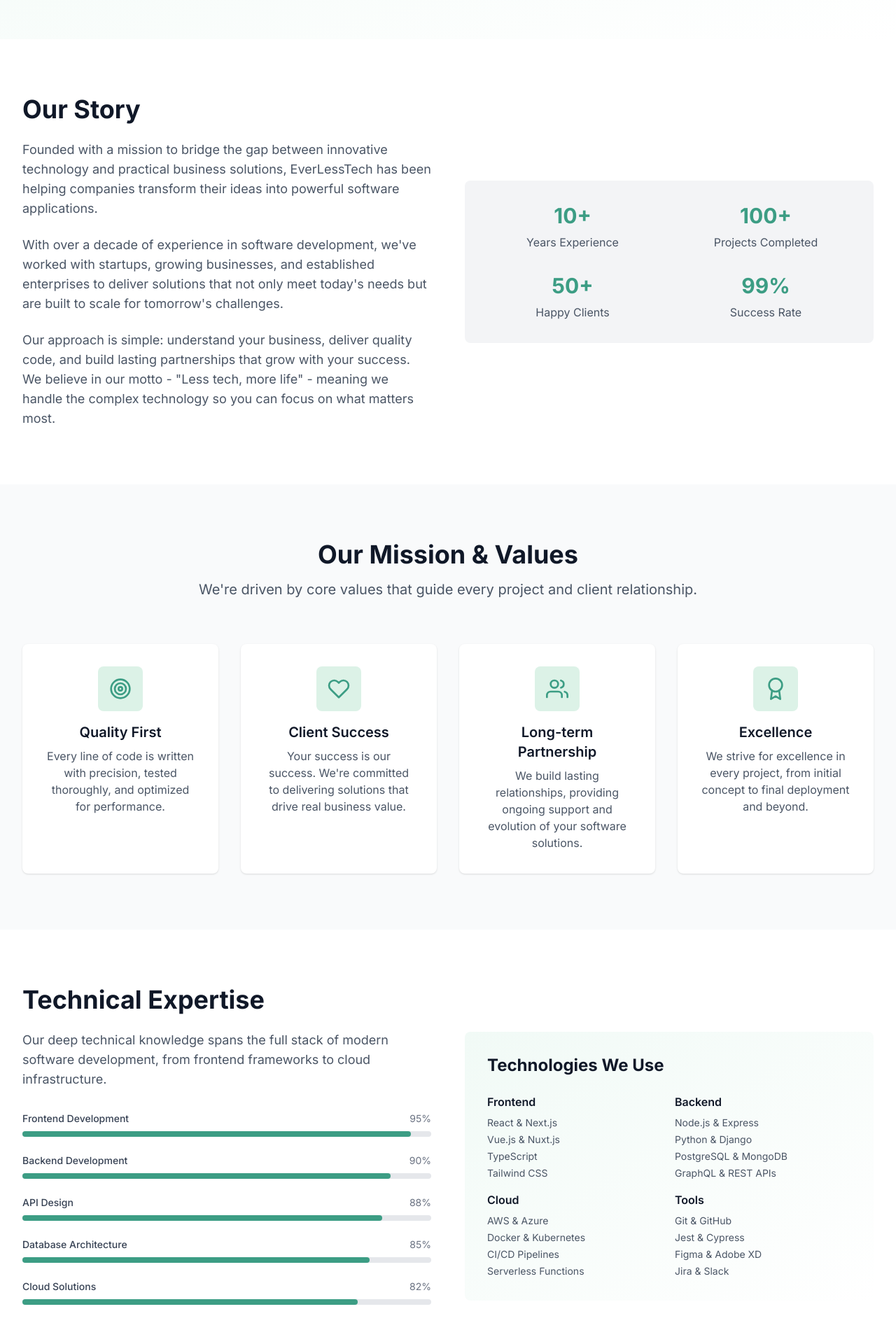
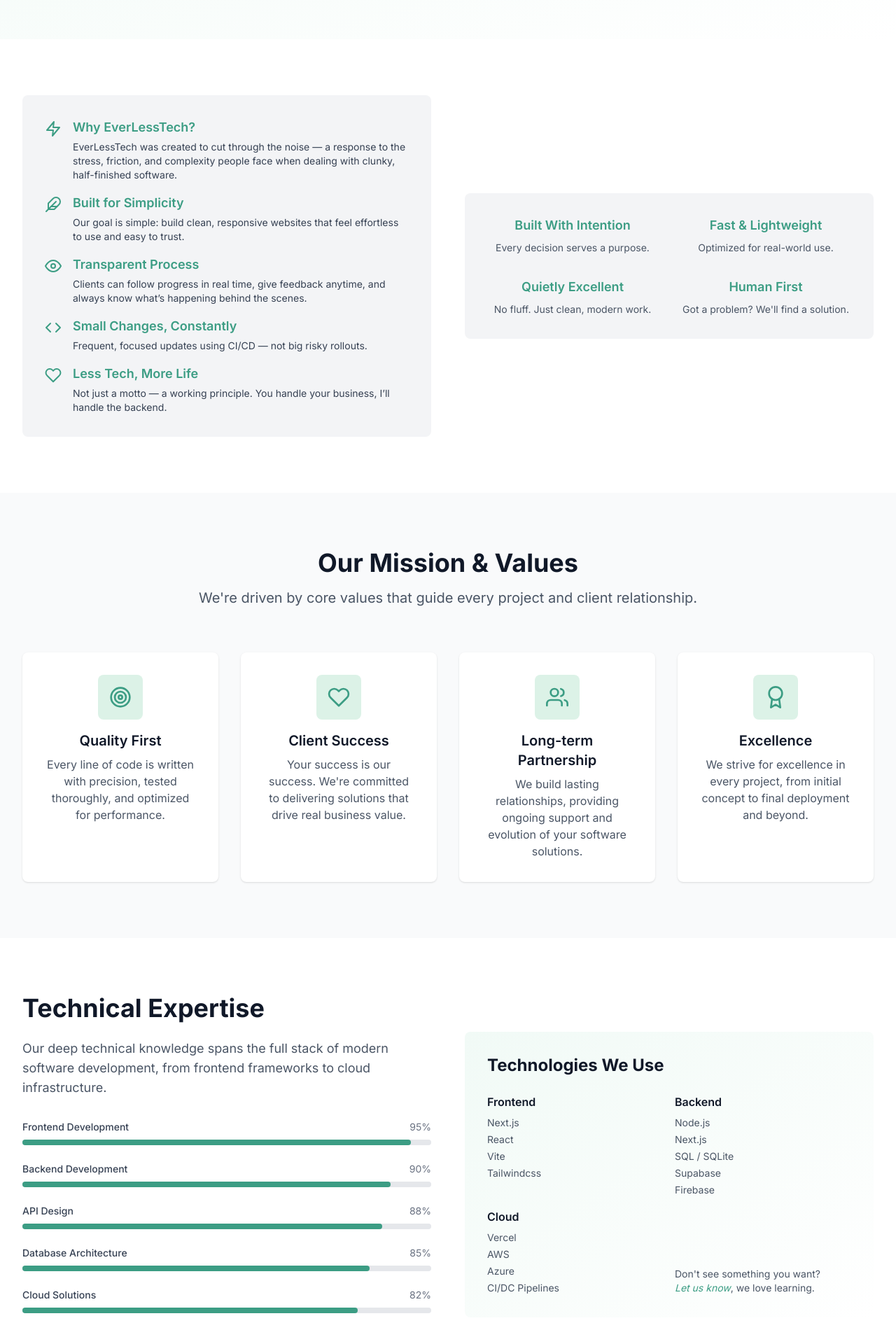
Before and after one commit to Jakestep/ELT, a Next.js app: page /about in a window 1280 px wide. Shown: the part 260-2150 px from the top of the page at 70% size. Built offline with nearby package versions, Linux system fonts and the light colour scheme.

Commit message:
Story Section looking good, need to do services, contact, and get started

```diff
--- a/src/components/Header.jsx
+++ b/src/components/Header.jsx
@@ -30,8 +30,8 @@ const Header = () => {
     { name: "Home", href: "/" },
     { name: "About", href: "/about" },
     { name: "Services", href: "/services" },
-    { name: "Portfolio", href: "/portfolio" },
-    { name: "Blog", href: "/blog" },
+    // { name: "Portfolio", href: "/portfolio" },
+    // { name: "Blog", href: "/blog" },
     { name: "Contact", href: "/contact" },
   ];
 
--- a/src/components/about/ExpertiseSection.jsx
+++ b/src/components/about/ExpertiseSection.jsx
@@ -1,9 +1,6 @@
 "use client";
 import { motion } from "motion/react";
-import * as FiIcons from "react-icons/fi";
-import SafeIcon from "../common/SafeIcon";
-
-const { FiCode, FiTrendingUp } = FiIcons;
+import Link from "next/link";
 
 const ExpertiseSection = () => {
   const expertise = [
@@ -59,37 +56,35 @@ const ExpertiseSection = () => {
               <div>
                 <h4 className="font-semibold text-gray-900 mb-2">Frontend</h4>
                 <ul className="text-sm text-gray-600 space-y-1">
-                  <li>React & Next.js</li>
-                  <li>Vue.js & Nuxt.js</li>
-                  <li>TypeScript</li>
-                  <li>Tailwind CSS</li>
+                  <li><a href="https://nextjs.org" target='_blank'>Next.js</a></li>
+                  <li><a href="https://react.dev" target='_blank'>React</a></li>
+                  <li><a href="https://vite.dev" target="_blank">Vite</a></li>
+                  <li><a href="https://tailwindcss.com/" target="_blank">Tailwindcss</a></li>
                 </ul>
               </div>
               <div>
                 <h4 className="font-semibold text-gray-900 mb-2">Backend</h4>
                 <ul className="text-sm text-gray-600 space-y-1">
-                  <li>Node.js & Express</li>
-                  <li>Python & Django</li>
-                  <li>PostgreSQL & MongoDB</li>
-                  <li>GraphQL & REST APIs</li>
+                  <li><a href="https://nodejs.org/" target="_blank">Node.js</a></li>
+                  <li><a href="https://nextjs.org" target='_blank'>Next.js</a></li>
+                  <li><a href="https://aws.amazon.com/what-is/sql/" target='_blank'>SQL / SQLite</a></li>
+                  <li><a href="https://supabase.com" target='_blank'>Supabase</a></li>
+                  <li><a href="https://firebase.google.com" target='_blank'>Firebase</a></li>
                 </ul>
               </div>
               <div>
                 <h4 className="font-semibold text-gray-900 mb-2">Cloud</h4>
                 <ul className="text-sm text-gray-600 space-y-1">
-                  <li>AWS & Azure</li>
-                  <li>Docker & Kubernetes</li>
-                  <li>CI/CD Pipelines</li>
-                  <li>Serverless Functions</li>
+                  <li><a href="https://vercel.com/" target="_blank">Vercel</a></li>
+                  <li><a href="https://aws.amazon.com/about-aws/" target="_blank">AWS</a></li>
+                  <li><a href="https://azure.microsoft.com/en-us" target="_blank">Azure</a></li>
+                  <li><a href="https://www.ibm.com/think/topics/ci-cd-pipeline" target="_blank">CI/DC Pipelines</a></li>
                 </ul>
               </div>
-              <div>
-                <h4 className="font-semibold text-gray-900 mb-2">Tools</h4>
-                <ul className="text-sm text-gray-600 space-y-1">
-                  <li>Git & GitHub</li>
-                  <li>Jest & Cypress</li>
-                  <li>Figma & Adobe XD</li>
-                  <li>Jira & Slack</li>
+              <div className={`mt-auto`} >
+                <h4 className="font-semibold text-gray-900 mb-2"></h4>
+                <ul className="text-sm text-gray-600 space-y-1 ">
+                  <li>Don't see something you want? <br /><Link href="/contact" className={`text-accent-600 italic`} >Let us know</Link>, we love learning.</li>
                 </ul>
               </div>
             </div>
--- /dev/null
+++ b/src/components/about/StoryComponent.jsx
@@ -0,0 +1,15 @@
+const { default: SafeIcon } = require("../common/SafeIcon");
+
+const StoryComponent = ({ icon, title, text }) => (
+  <>
+    <div className="row-span-2 flex items-start">
+      <SafeIcon name={icon} className="text-accent-600 mt-1 text-2xl" />
+    </div>
+    <div className="row-span-2 grid grid-rows-[auto_1fr]">
+      <h3 className="text-lg font-semibold text-accent-600 mb-1">{title}</h3>
+      <p className="text-gray-700 text-sm">{text}</p>
+    </div>
+  </>
+);
+
+export default StoryComponent
--- a/src/components/about/StorySection.jsx
+++ b/src/components/about/StorySection.jsx
@@ -1,60 +1,82 @@
 "use client";
-import { motion } from "motion/react";
+import StoryComponent from "./StoryComponent";
 
 const StorySection = () => {
+
+  const storyData = [
+    {
+      icon: "Zap",
+      title: "Why EverLessTech?",
+      text: "EverLessTech was created to cut through the noise — a response to the stress, friction, and complexity people face when dealing with clunky, half-finished software.",
+    },
+    {
+      icon: "Feather",
+      title: "Built for Simplicity",
+      text: "Our goal is simple: build clean, responsive websites that feel effortless to use and easy to trust.",
+    },
+    {
+      icon: "Eye",
+      title: "Transparent Process",
+      text: "Clients can follow progress in real time, give feedback anytime, and always know what’s happening behind the scenes.",
+    },
+    {
+      icon: "Code",
+      title: "Small Changes, Constantly",
+      text: "Frequent, focused updates using CI/CD — not big risky rollouts.",
+    },
+    {
+      icon: "Heart",
+      title: "Less Tech, More Life",
+      text: "Not just a motto — a working principle. You handle your business, I’ll handle the backend.",
+    },
+  ];
+
   return (
     <section className="py-20">
       <div className="max-w-7xl mx-auto px-4 sm:px-6 lg:px-8">
         <div className="grid grid-cols-1 lg:grid-cols-2 gap-12 items-center">
-          <div>
-            <h2 className="text-3xl md:text-4xl font-bold text-gray-900 mb-6">
-              Our Story
-            </h2>
-            <p className="text-lg text-gray-600 mb-6">
-              Founded with a mission to bridge the gap between innovative
-              technology and practical business solutions, EverLessTech has been
-              helping companies transform their ideas into powerful software
-              applications.
-            </p>
-            <p className="text-lg text-gray-600 mb-6">
-              With over a decade of experience in software development, we've
-              worked with startups, growing businesses, and established
-              enterprises to deliver solutions that not only meet today's needs
-              but are built to scale for tomorrow's challenges.
-            </p>
-            <p className="text-lg text-gray-600">
-              Our approach is simple: understand your business, deliver quality
-              code, and build lasting partnerships that grow with your success.
-              We believe in our motto - "Less tech, more life" - meaning we
-              handle the complex technology so you can focus on what matters
-              most.
-            </p>
+
+          <div className="bg-gray-100 rounded-lg p-8">
+            <div className="grid grid-cols-[auto_1fr] gap-x-4 gap-y-4 auto-rows-subgrid ">
+              {storyData.map((item, idx) => (
+                <StoryComponent key={idx} {...item} />
+              ))}
+            </div>
           </div>
+
           <div className="bg-gray-100 rounded-lg p-8">
             <div className="grid grid-cols-2 gap-8">
               <div className="text-center">
-                <div className="text-3xl font-bold text-accent-600 mb-2">
-                  10+
+                <div className="text-lg font-semibold text-accent-600 mb-2">
+                  Built With Intention
                 </div>
-                <div className="text-gray-600">Years Experience</div>
+                <div className="text-gray-600 text-sm">
+                  Every decision serves a purpose.
+                </div>
               </div>
               <div className="text-center">
-                <div className="text-3xl font-bold text-accent-600 mb-2">
-                  100+
+                <div className="text-lg font-semibold text-accent-600 mb-2">
+                  Fast & Lightweight
                 </div>
-                <div className="text-gray-600">Projects Completed</div>
+                <div className="text-gray-600 text-sm">
+                  Optimized for real-world use.
+                </div>
               </div>
               <div className="text-center">
-                <div className="text-3xl font-bold text-accent-600 mb-2">
-                  50+
+                <div className="text-lg font-semibold text-accent-600 mb-2">
+                  Quietly Excellent
                 </div>
-                <div className="text-gray-600">Happy Clients</div>
+                <div className="text-gray-600 text-sm">
+                  No fluff. Just clean, modern work.
+                </div>
               </div>
               <div className="text-center">
-                <div className="text-3xl font-bold text-accent-600 mb-2">
-                  99%
+                <div className="text-lg font-semibold text-accent-600 mb-2">
+                  Human First
                 </div>
-                <div className="text-gray-600">Success Rate</div>
+                <div className="text-gray-600 text-sm">
+                  Got a problem? We'll find a solution.
+                </div>
               </div>
             </div>
           </div>
--- a/src/components/home/CTAButtons.jsx
+++ b/src/components/home/CTAButtons.jsx
@@ -13,15 +13,20 @@ export default function CTAButtons() {
             <SafeIcon name="ArrowRight" className="ml-2 h-5 w-5" />
           </>
         }
-        hoverLabel="Let’s Go →"
+        hoverLabel={
+          <>
+            Let’s Go
+            <SafeIcon name="ArrowRight" className="ml-2 h-5 w-5" />
+          </>
+        }
         frontClasses="bg-accent-600 text-white"
         hoverClasses="bg-accent-400 text-white"
       />
 
       <Flip3DButton
-        href="/portfolio"
-        frontLabel="View Portfolio"
-        hoverLabel="See the Work →"
+        href="/about"
+        frontLabel="Who Are We?"
+        hoverLabel="Explore"
         frontClasses="bg-white text-accent-600"
         hoverClasses="bg-accent-400 text-white"
         reverse={true}
```
